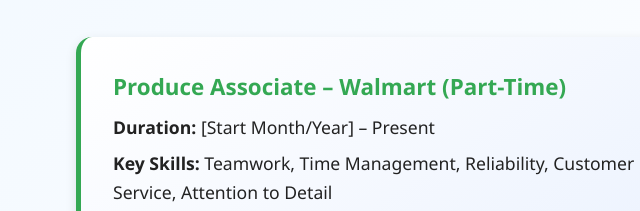
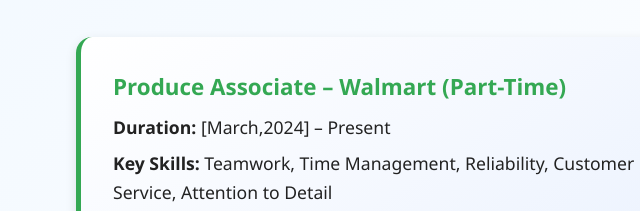
Before and after one commit to AradhyaMarya047/Portfolio, a plain HTML site: page index.html in a window 1280 px wide. Shown: the part 1626-1837 px from the top of the page, 239-879 px from the left. Drawn offline with Linux system fonts and the light colour scheme.

Commit message:
Update index.html

```diff
--- a/index.html
+++ b/index.html
@@ -62,7 +62,7 @@
     <h2>Work Experience</h2>
     <div class="experience-card">
       <h3>Produce Associate – Walmart (Part-Time)</h3>
-      <p><b>Duration:</b> [Start Month/Year] – Present</p>
+      <p><b>Duration:</b> [March,2024] – Present</p>
       <p><b>Key Skills:</b> Teamwork, Time Management, Reliability, Customer Service, Attention to Detail</p>
       <p>Contributed to daily operations of the produce department, maintaining high standards of quality and customer satisfaction. Developed strong organizational and collaborative skills applicable in professional environments.</p>
     </div>
```
